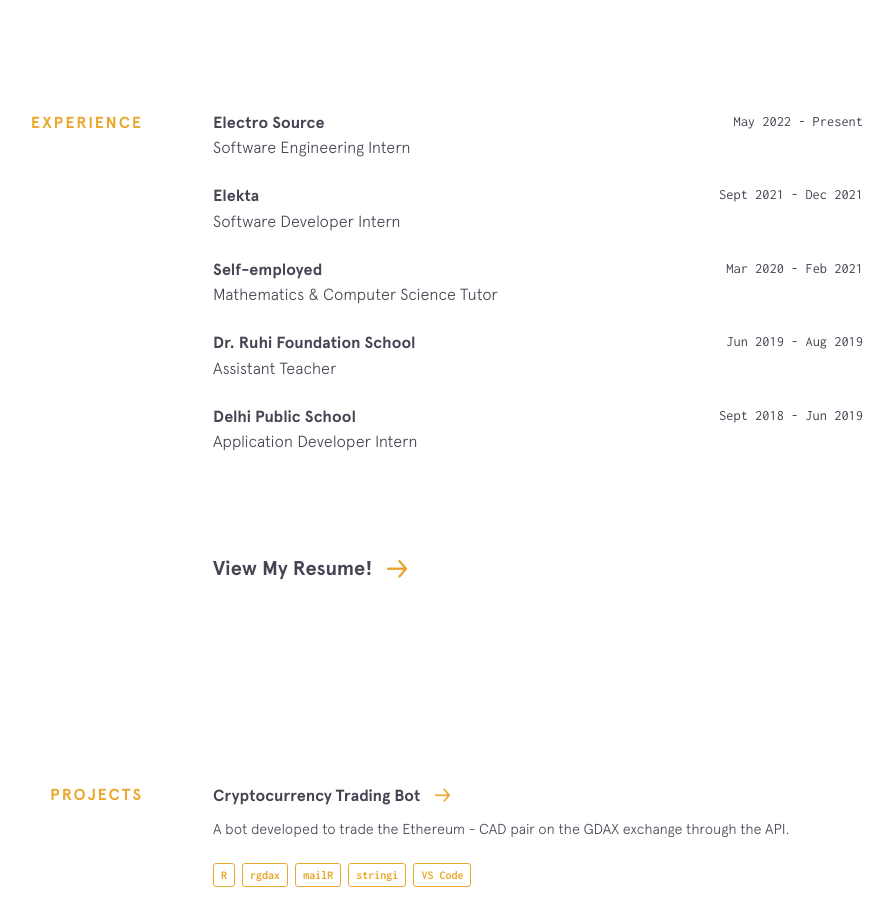
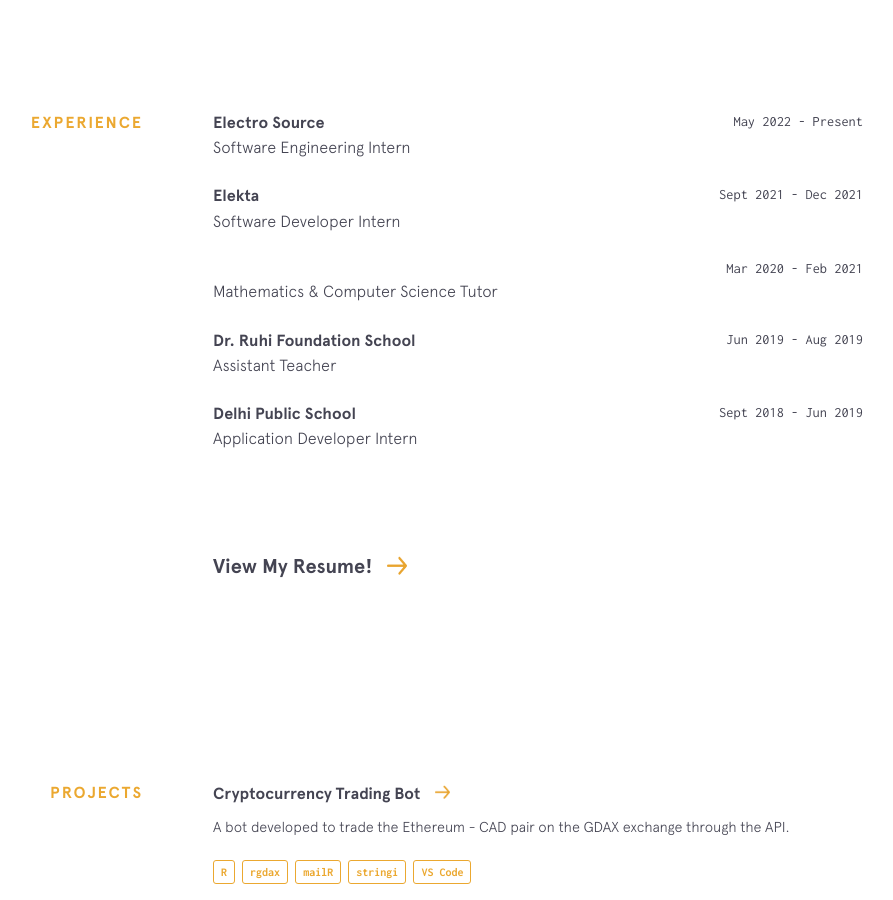
Before and after one commit to rohanxminocha/personal-website-v1, a Jekyll site: the page built from index.html, in a window 1280 px wide and 900 px high, scrolled down 2058 px. Shown: the whole window, without its empty margins (237-1130 px from the left). Built offline with Jekyll 4.4.1, drawn with Linux system fonts in a browser that asks for light colours; nearby versions of some CDN libraries.

Commit message:
Update experience.yml

```diff
--- a/_data/experience.yml
+++ b/_data/experience.yml
@@ -8,7 +8,7 @@
   time: Sept 2021 - Dec 2021
   position: Software Developer Intern
 
-- company: Self-employed
+- company:
   url:
   time: Mar 2020 - Feb 2021
   position: Mathematics & Computer Science Tutor
```
